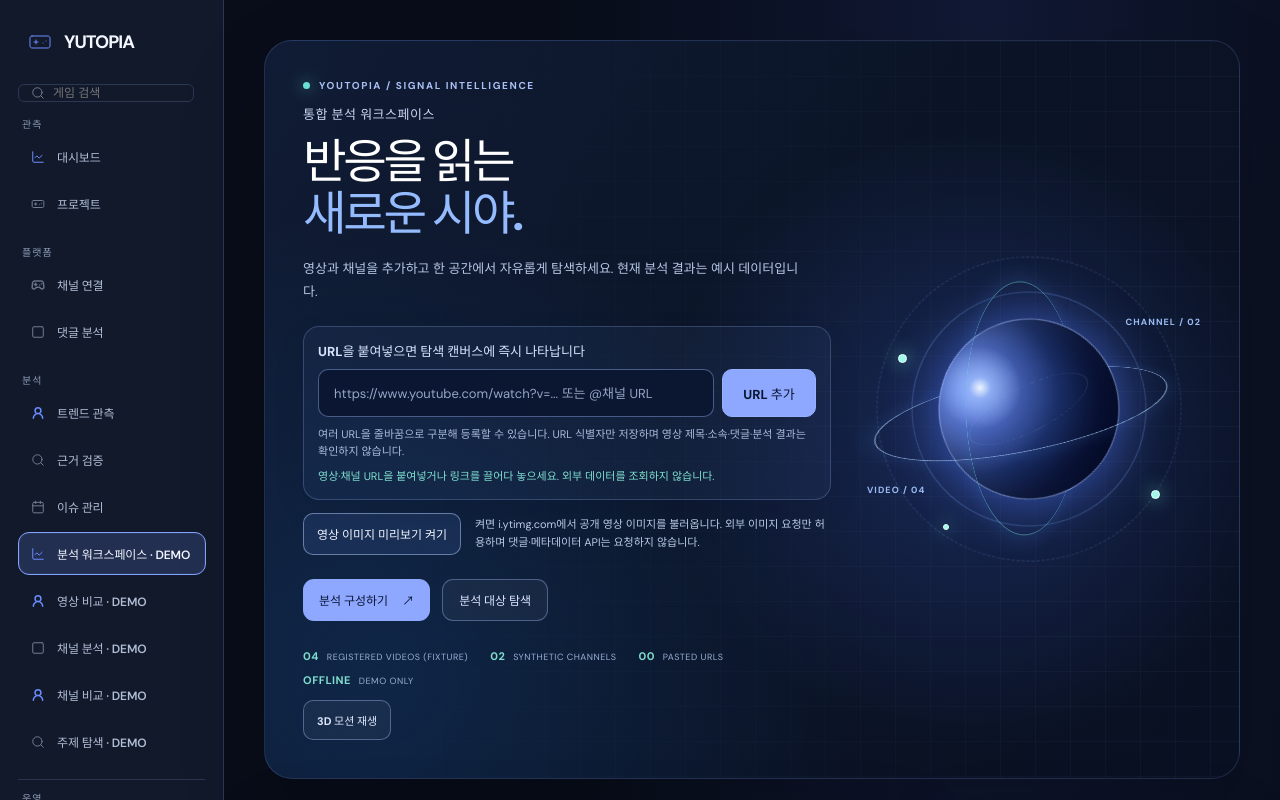
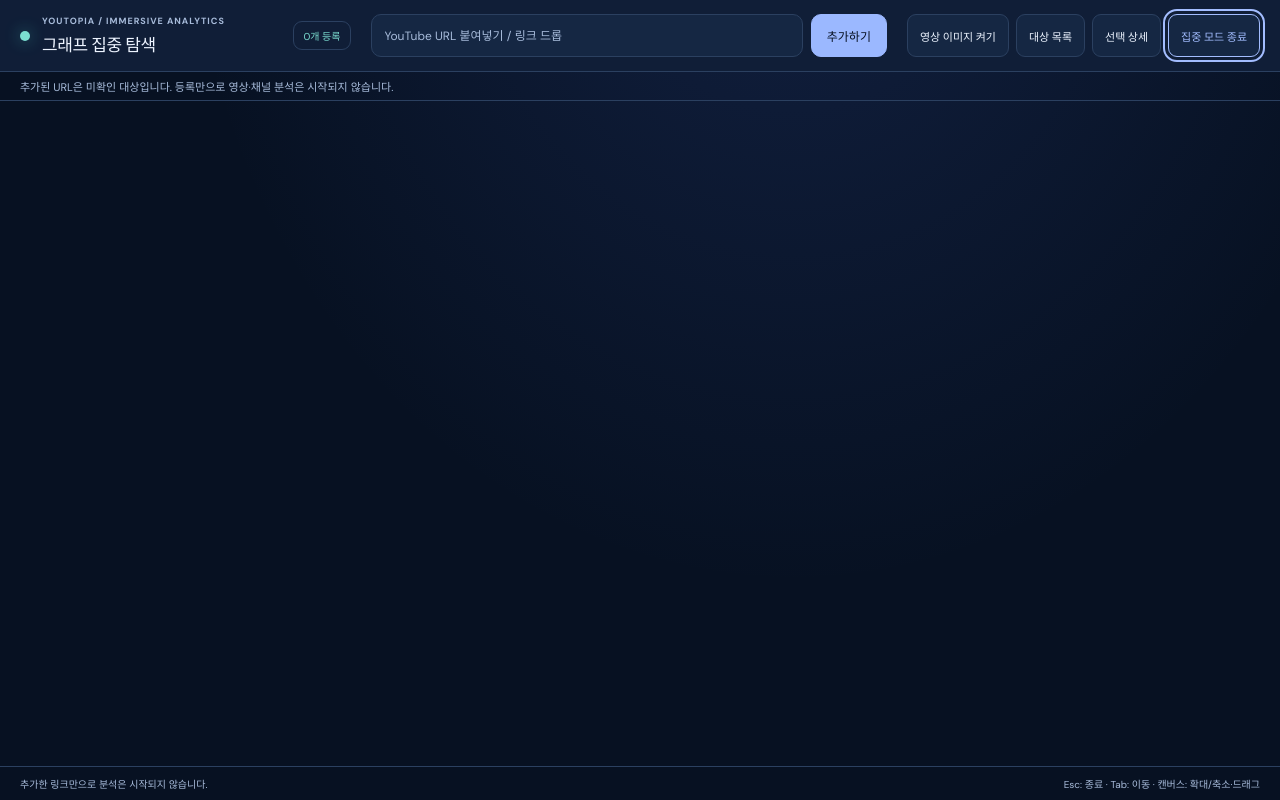
Before and after one commit to Choi1999/YOUTOPIA, a React (Vite) app in the folder frontend/: page /analysis/youtube/workspace in a window 1280 px wide. Shown: the top 800 px of the page. Built offline with nearby package versions, Linux system fonts and the light colour scheme.

Commit message:
UI-R04-N: open focus mode by default and share display labels and channel-image opt-in

```diff
--- a/frontend/src/features/analysis-workspace/WorkspaceHero.tsx
+++ b/frontend/src/features/analysis-workspace/WorkspaceHero.tsx
@@ -13,6 +13,9 @@ import {
   readGraphBookmarks, reconcileGraphBookmarks, writeGraphBookmarks,
 } from "./workspaceGraphBookmarks";
 import type { GraphVisit } from "./workspaceGraphNavigation";
+import {
+  EMPTY_TARGET_PRESENTATION, type WorkspaceTargetPresentation,
+} from "./workspaceTargetPresentation";
 
 type Props = Readonly<{
   targets?: readonly WorkspaceUrlTarget[];
@@ -20,6 +23,12 @@ type Props = Readonly<{
   onRemoveTarget?: (key: string) => void;
   allowVideoImage?: boolean;
   onToggleVideoImage?: () => void;
+  allowChannelImage?: boolean;
+  onToggleChannelImage?: () => void;
+  presentation?: WorkspaceTargetPresentation;
+  onSetTargetLabel?: (key: string, value: string) => boolean;
+  onSetChannelArtwork?: (key: string, value: string) => boolean;
+  defaultFocusMode?: boolean;
   channelProfiles?: ApprovedChannelProfileCache;
 }>;
 
@@ -33,11 +42,16 @@ function groupStorage(): Storage | null {
  * local-only; no provider metadata, snapshots or real comment requests.
  * Browser link drop is text-only. File drops are deliberately unsupported.
  */
-export function WorkspaceHero({targets = [], onAddUrls, onRemoveTarget, allowVideoImage = false, onToggleVideoImage, channelProfiles}: Props) {
+export function WorkspaceHero({
+  targets = [], onAddUrls, onRemoveTarget, allowVideoImage = false,
+  onToggleVideoImage, allowChannelImage = false, onToggleChannelImage,
+  channelProfiles, presentation = EMPTY_TARGET_PRESENTATION,
+  onSetTargetLabel, onSetChannelArtwork, defaultFocusMode = false,
+}: Props) {
   const [isPlaying, setIsPlaying] = useState(false);
   const [input, setInput] = useState("");
   const [isDragging, setIsDragging] = useState(false);
-  const [focusOpen, setFocusOpen] = useState(false);
+  const [focusOpen, setFocusOpen] = useState(defaultFocusMode);
   // Purely user-authored grouping, separate from canonical URL targets.
   const [nodeGroups, setNodeGroups] = useState<readonly WorkspaceNodeGroup[]>(() =>
     readWorkspaceNodeGroups(groupStorage(), targets),
@@ -96,9 +110,6 @@ export function WorkspaceHero({targets = [], onAddUrls, onRemoveTarget, allowVid
   }
 
   const populated=targets.length>0;
-  useEffect(() => {
-    if(!populated && focusOpen) setFocusOpen(false);
-  }, [populated, focusOpen]);
 
   return (
     <header
@@ -205,6 +216,7 @@ export function WorkspaceHero({targets = [], onAddUrls, onRemoveTarget, allowVid
           </span>
         </div>
       ) : <WorkspaceUrlCanvas targets={targets} allowVideoImage={allowVideoImage}
+        allowChannelImage={allowChannelImage} presentation={presentation}
         channelProfiles={channelProfiles} groups={nodeGroups}
         onGroupsChange={setNodeGroups} bookmarks={bookmarks}
         onBookmarksChange={setBookmarks}/>}
@@ -215,12 +227,17 @@ export function WorkspaceHero({targets = [], onAddUrls, onRemoveTarget, allowVid
           <span>화면에서만 즉시 등록 · 데이터 조회 없음</span>
         </div>
       )}
-      {focusOpen && populated && onAddUrls && onRemoveTarget &&
+      {focusOpen && onAddUrls && onRemoveTarget &&
         typeof document !== "undefined" && createPortal(
           <WorkspaceFocusMode targets={targets} onAddUrls={onAddUrls}
             onRemove={onRemoveTarget} onExit={() => setFocusOpen(false)}
             allowVideoImage={allowVideoImage}
             onToggleVideoImage={onToggleVideoImage}
+            allowChannelImage={allowChannelImage}
+            onToggleChannelImage={onToggleChannelImage}
+            presentation={presentation}
+            onSetTargetLabel={onSetTargetLabel}
+            onSetChannelArtwork={onSetChannelArtwork}
             channelProfiles={channelProfiles} groups={nodeGroups}
             onGroupsChange={setNodeGroups} bookmarks={bookmarks}
             onBookmarksChange={setBookmarks}/>,
```
